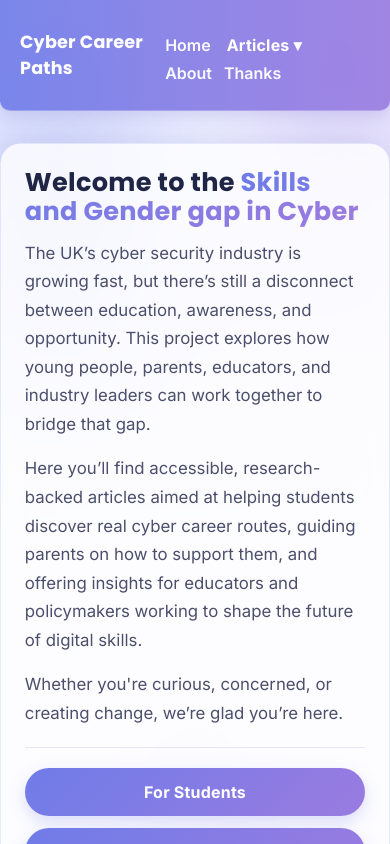
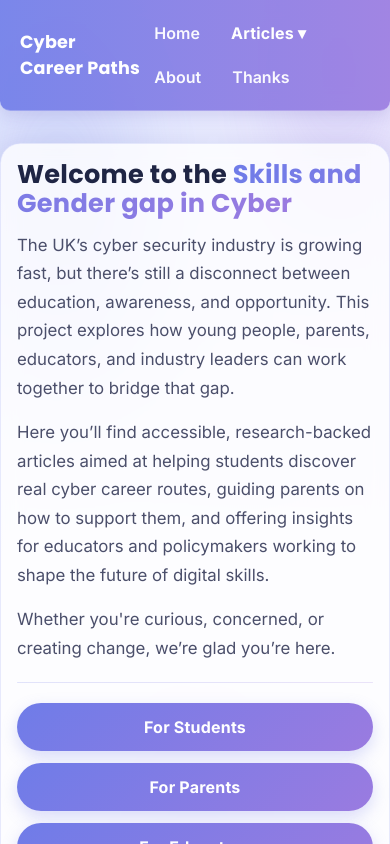
Before and after one commit to ktyler05/MasterDissKT, a React (Create React App) app in the folder master-diss-kt/: page / in a window 390 px wide. Shown: the top 844 px of the page. Built offline with nearby package versions, Linux system fonts and the light colour scheme.

Commit message:
Update styles.css

```diff
--- a/master-diss-kt/src/styles.css
+++ b/master-diss-kt/src/styles.css
@@ -432,3 +432,65 @@ h2 {
 .dropdown-content a{
   padding: 10px 16px !important;
 }
+/*  Mobile-only fixes (charts + dropdown) bcs i keep having issues */
+@media (max-width: 640px){
+  html, body { overflow-x: hidden; }
+
+
+  .chart-card{
+    padding: 12px;
+    border-radius: 16px;
+    overflow: hidden;
+  }
+  .chart-card svg{
+    display: block;
+    width: 100% !important;
+    height: auto !important;
+  }
+  .chart-card .chart-title{
+    margin-bottom: .25rem;
+  }
+  .chart-card .chart-subtitle{
+    margin-bottom: .6rem;
+  }
+
+
+  .nav-links{
+    display: flex;
+    flex-wrap: wrap;
+    gap: .5rem;
+  }
+  .navbar .nav-links a,
+  .navbar .dropbtn{
+    padding: .5rem .6rem;
+    margin-left: .25rem;
+  }
+
+
+  .dropdown{ position: static; }
+  .dropdown-content{
+    position: fixed;
+    top: calc(56px + env(safe-area-inset-top, 0px));
+    left: 8px;
+    right: 8px;
+    width: auto;
+    max-height: 60vh;
+    overflow: auto;
+    margin-top: 0;
+    padding: 6px 0;
+    box-shadow: 0 10px 26px rgba(24,33,95,.18);
+    z-index: 1000;
+    text-align: center;
+  }
+  .dropdown-content a{
+    display: block;
+    padding: 12px 14px !important;
+    margin: 0;
+    border-radius: 8px;
+  }
+
+  .page{
+    margin: 2rem auto 1.25rem;
+    padding: clamp(1rem, 3.5vw, 1.25rem);
+  }
+}
```
